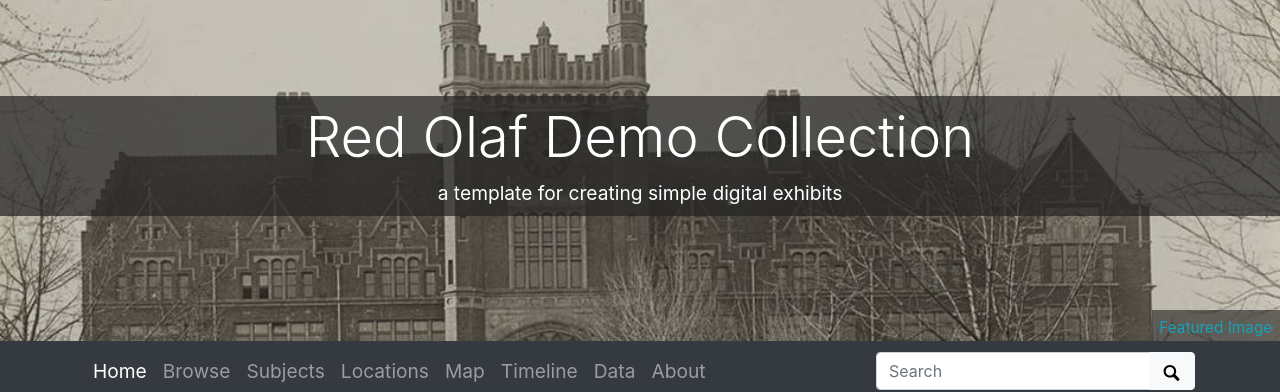
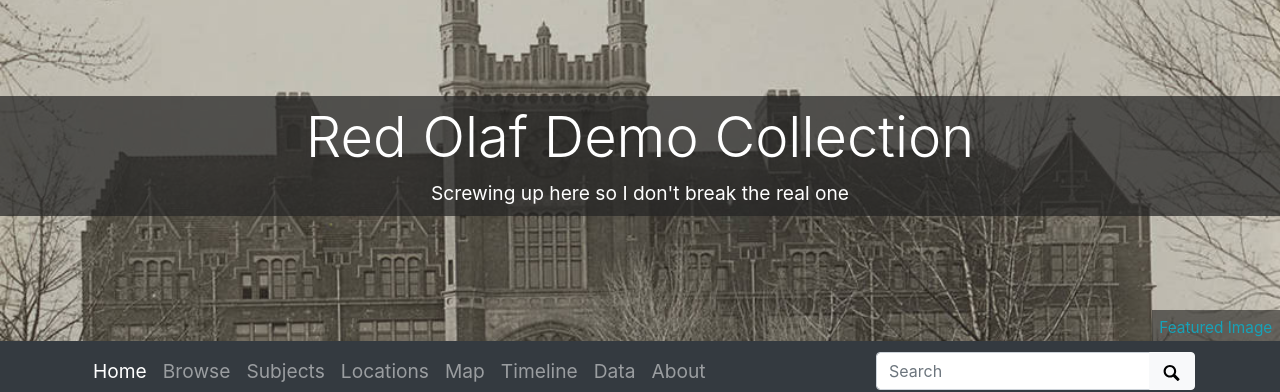
Before and after one commit to RedOlaf/my_repo, a Jekyll site: the page built from index.md, in a window 1280 px wide. Shown: the top 392 px of the page. Built offline with Jekyll 4.4.1, drawn with Linux system fonts in a browser that asks for light colours.

Commit message:
updated tag line

```diff
--- a/_config.yml
+++ b/_config.yml
@@ -20,7 +20,7 @@ source-code: https://github.com/RedOlaf/collectionbuilder-gh
 # title of site appears in banner
 title: Red Olaf Demo Collection
 # tagline, a short phrase that will appear throughout the site in the top banner
-tagline: a template for creating simple digital exhibits
+tagline: Screwing up here so I don't break the real one
 # description appears in meta tags and other locations
 # this description might appear in search result lists, keep around 160 characters max
 description: "CollectionBuilder-GH is a template for creating small digital collection exhibits on GitHub Pages designed for teaching digital library skills"
```
